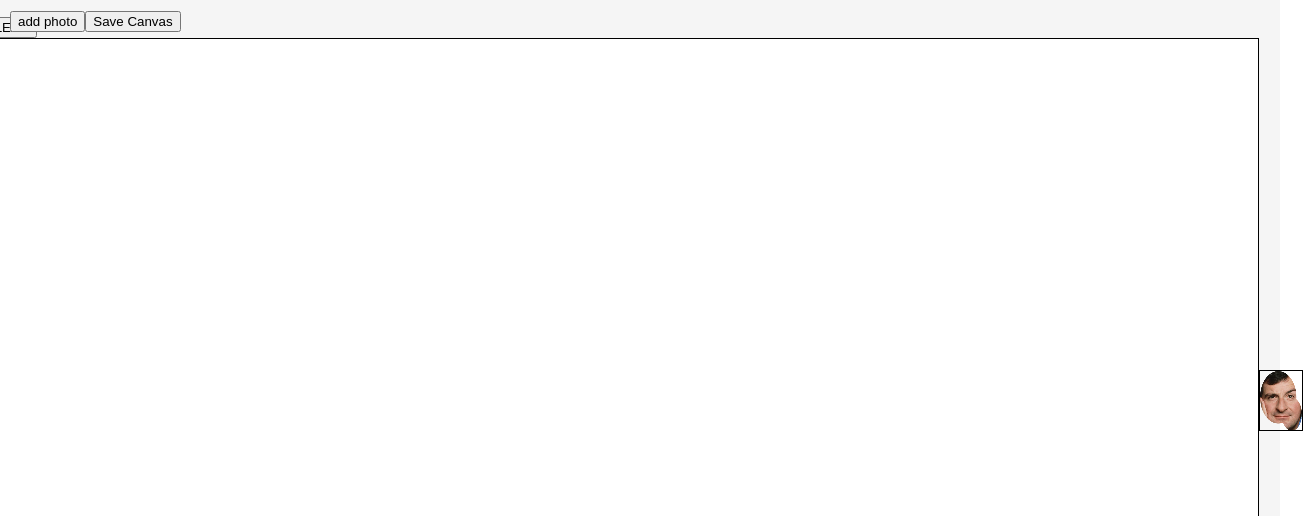
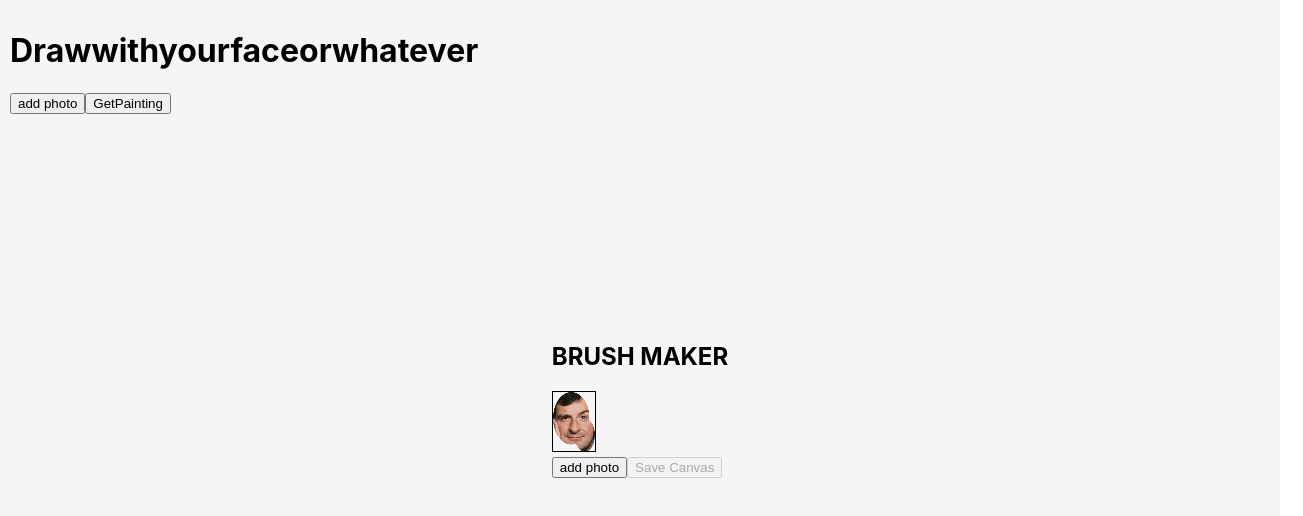
Before and after one commit to chrisdennett/drawwithyourfaceorwhatever, a React (Create React App) app: page / in a window 1280 px wide. Shown: the top 516 px of the page, 1303 px wide, since content can reach past the window. Built offline with nearby package versions, Linux system fonts and the light colour scheme.

Commit message:
separated make and draw

```diff
--- a/src/App.js
+++ b/src/App.js
@@ -1,81 +1,48 @@
-import React, { useState, useEffect } from "react";
+import React, { useState } from "react";
 import styled from "styled-components";
-import { CanvasSaver } from "./components/CanvasSaver";
+import { BrushMaker } from "./components/Brushmaker";
 import { DrawingCanvas } from "./components/DrawingCanvas";
-import PhotoSelector from "./components/PhotoSelector";
-import { useSampleImage } from "./hooks/useSampleImage";
+
+// pages "paint" / "makeBrush"
 
 const App = () => {
+  const [currPage, setCurrPage] = useState("makeBrush");
   const [brush, setBrush] = useState(null);
-  const [sourceImg, setSourceImg] = useState(null);
-  const [maskImg, setMaskImg] = useState(null);
-  const canvasRef = React.useRef(null);
-
-  useSampleImage("test-mask-transparent-bg.png", setMaskImg);
-  useSampleImage("doug.png", setSourceImg);
-
-  useEffect(() => {
-    if (!sourceImg || !maskImg) return;
-    if (!canvasRef || !canvasRef.current) return;
-
-    const { brushCanvas, w2hRatio } = createBrushCanvas(sourceImg, maskImg);
-    setBrush({ brushCanvas, w2hRatio });
-
-    const brushW = 42;
-    const brushH = brushW * w2hRatio;
-    const brushSize = { w: brushW, h: brushH };
-
-    const canvas = canvasRef.current;
-    canvas.width = 42;
-    canvas.height = brushH;
-
-    const ctx = canvas.getContext("2d");
-    paint(ctx, brushCanvas, 0, 0, brushSize);
-  }, [sourceImg, maskImg]);
 
   const onUpdateCanvas = (canv) => {
     // console.log(canv);
   };
+  const showPaintPage = () => {
+    setCurrPage("paint");
+  };
+  const showMakeBrushPage = () => {
+    setCurrPage("makeBrush");
+  };
 
   return (
     <Page>
-      <TopBar>
-        <PhotoSelector onPhotoSelected={setSourceImg} />
-        <CanvasSaver sourceCanvas={canvasRef.current} />
-      </TopBar>
-      <DrawingCanvas onUpdateCanvas={onUpdateCanvas} brush={brush} />
-      <canvas
-        ref={canvasRef}
-        width={window.innerWidth}
-        height={window.innerHeight}
-      />
+      <main>
+        {currPage === "paint" && (
+          <DrawingCanvas
+            onUpdateCanvas={onUpdateCanvas}
+            brush={brush}
+            showMakeBrushPage={showMakeBrushPage}
+          />
+        )}
+
+        {currPage === "makeBrush" && (
+          <BrushMaker
+            showPaintPage={showPaintPage}
+            setBrush={setBrush}
+            brush={brush}
+          />
+        )}
+      </main>
     </Page>
   );
 };
 
 export default App;
-
-const paint = (ctx, brushCanvas, x, y, brushsize) => {
-  ctx.drawImage(
-    brushCanvas,
-    0,
-    0,
-    brushCanvas.width,
-    brushCanvas.height,
-    x,
-    y,
-    brushsize.w,
-    brushsize.h
-  );
-};
-
-const TopBar = styled.div`
-  position: fixed;
-  top: 0;
-  left: 0;
-  right: 0;
-  padding: 10px;
-`;
 
 const Page = styled.div`
   display: flex;
@@ -83,33 +50,9 @@ const Page = styled.div`
   min-height: 100vh;
   align-items: center;
   justify-content: center;
+  overflow: hidden;
 
   canvas {
     border: 1px solid black;
   }
 `;
-
-const createBrushCanvas = (
-  sourceImg,
-  maskImg,
-  bounds = { left: 55, top: 56, right: 334, bottom: 453 }
-) => {
-  const { top, right, bottom, left } = bounds;
-  const outW = right - left;
-  const outH = bottom - top;
-
-  const canvas = document.createElement("canvas");
-  canvas.width = outW; // get widest sprite
-  canvas.height = outH; // add all sprites heights
-
-  const ctx = canvas.getContext("2d");
-  ctx.clearRect(0, 0, outW, outH);
-
-  ctx.drawImage(maskImg, left, top, outW, outH, 0, 0, outW, outH);
-  ctx.globalCompositeOperation = "source-in";
-  ctx.drawImage(sourceImg, left, top, outW, outH, 0, 0, outW, outH);
-
-  const w2hRatio = outH / outW;
-
-  return { brushCanvas: canvas, w2hRatio };
-};
--- a/src/components/Brushmaker.js
+++ b/src/components/Brushmaker.js
@@ -1,26 +1,47 @@
 import React, { useEffect, useRef, useState } from "react";
 import styled from "styled-components";
+import { paint } from "../helpers/helpers";
 import { useSampleImage } from "../hooks/useSampleImage";
-import { saveCanvas, drawCanvas } from "../helpers/helpers";
 import PhotoSelector from "./PhotoSelector";
 
-export const BrushMaker = ({ sourceCanvas }) => {
-  const [sourceImg, setSourceImg] = useState(useSampleImage("doug"));
+export const BrushMaker = ({
+  sourceCanvas,
+  showPaintPage,
+  setBrush,
+  brush,
+}) => {
+  const [sourceImg, setSourceImg] = useState(null);
+  const [maskImg, setMaskImg] = useState(null);
   const canvasRef = useRef(null);
 
+  useSampleImage("test-mask-transparent-bg.png", setMaskImg);
   useSampleImage("doug.png", setSourceImg);
 
   useEffect(() => {
-    if (!sourceImg) return;
+    if (!brush) return;
     if (!canvasRef || !canvasRef.current) return;
 
+    console.log("brush: ", brush);
+
+    const brushW = 42;
+    const brushH = brushW * brush.w2hRatio;
+
     const canvas = canvasRef.current;
-    canvas.width = sourceImg.width;
-    canvas.height = sourceImg.height;
+    canvas.width = 42;
+    canvas.height = brushH;
+
     const ctx = canvas.getContext("2d");
+    const { width, height } = brush.brushCanvas;
+    ctx.drawImage(brush.brushCanvas, 0, 0, width, height, 0, 0, brushW, brushH);
+  }, [brush, canvasRef]);
 
-    drawCanvas(ctx, sourceImg);
-  }, [sourceImg]);
+  useEffect(() => {
+    if (!sourceImg || !maskImg) return;
+    if (!canvasRef || !canvasRef.current) return;
+
+    const { brushCanvas, w2hRatio } = createBrushCanvas(sourceImg, maskImg);
+    setBrush({ brushCanvas, w2hRatio });
+  }, [sourceImg, maskImg, setBrush]);
 
   const onSave = () => {
     console.log("call save bruch method");
@@ -28,12 +49,13 @@ export const BrushMaker = ({ sourceCanvas }) => {
 
   return (
     <div>
+      <TopBar>
+        <h1>Drawwithyourfaceorwhatever</h1>
+        <PhotoSelector onPhotoSelected={setSourceImg} />
+        <button onClick={showPaintPage}>GetPainting</button>
+      </TopBar>
       <h2>BRUSH MAKER</h2>
-      <canvas
-        ref={canvasRef}
-        width={window.innerWidth}
-        height={window.innerHeight}
-      />
+      <canvas ref={canvasRef} />
       <div>
         <PhotoSelector onPhotoSelected={setSourceImg} />
         <Butt onClick={onSave} style={{ opacity: sourceCanvas ? 1 : 0.3 }}>
@@ -47,3 +69,37 @@ export const BrushMaker = ({ sourceCanvas }) => {
 const Butt = styled.button`
   cursor: pointer;
 `;
+
+const TopBar = styled.div`
+  position: fixed;
+  top: 0;
+  left: 0;
+  right: 0;
+  height: 60px;
+  padding: 10px;
+`;
+
+const createBrushCanvas = (
+  sourceImg,
+  maskImg,
+  bounds = { left: 55, top: 56, right: 334, bottom: 453 }
+) => {
+  const { top, right, bottom, left } = bounds;
+  const outW = right - left;
+  const outH = bottom - top;
+
+  const canvas = document.createElement("canvas");
+  canvas.width = outW; // get widest sprite
+  canvas.height = outH; // add all sprites heights
+
+  const ctx = canvas.getContext("2d");
+  ctx.clearRect(0, 0, outW, outH);
+
+  ctx.drawImage(maskImg, left, top, outW, outH, 0, 0, outW, outH);
+  ctx.globalCompositeOperation = "source-in";
+  ctx.drawImage(sourceImg, left, top, outW, outH, 0, 0, outW, outH);
+
+  const w2hRatio = outH / outW;
+
+  return { brushCanvas: canvas, w2hRatio };
+};
--- a/src/components/DrawingCanvas.js
+++ b/src/components/DrawingCanvas.js
@@ -1,8 +1,11 @@
 import React, { useEffect, useRef, useState } from "react";
+import styled from "styled-components";
+import { paint } from "../helpers/helpers";
 
 export const DrawingCanvas = ({
   onUpdateCanvas,
   brush,
+  showMakeBrushPage,
   brushSize = { w: 42, h: 50 },
 }) => {
   const [isDrawing, setIsDrawing] = useState(false);
@@ -81,7 +84,12 @@ export const DrawingCanvas = ({
 
   return (
     <div>
-      <button onClick={clearCanvas}>CLEAR</button>
+      <TopBar>
+        <h1>Drawwithyourfaceorwhatever</h1>
+        <button onClick={clearCanvas}>CLEAR</button>
+        <button onClick={showMakeBrushPage}>Edit Brush</button>
+      </TopBar>
+
       <canvas
         ref={canvas}
         onMouseDown={onMouseDown}
@@ -93,11 +101,11 @@ export const DrawingCanvas = ({
   );
 };
 
-const paint = (ctx, brush, brushSize, x, y) => {
-  const { width, height } = brush;
-  const { w, h } = brushSize;
-  const halfW = w / 2;
-  const halfH = h / 2;
-
-  ctx.drawImage(brush, 0, 0, width, height, x - halfW, y - halfH, w, h);
-};
+const TopBar = styled.div`
+  position: fixed;
+  top: 0;
+  left: 0;
+  right: 0;
+  height: 60px;
+  padding: 10px;
+`;
--- a/src/helpers/helpers.js
+++ b/src/helpers/helpers.js
@@ -19,3 +19,13 @@ export const saveCanvas = (
 export const drawCanvas = (ctx, source) => {
   ctx.drawImage(source, 0, 0);
 };
+
+// PAINT BRUSH TO CANVAS
+export const paint = (ctx, brush, brushSize, x, y) => {
+  const { width, height } = brush;
+  const { w, h } = brushSize;
+  const halfW = w / 2;
+  const halfH = h / 2;
+
+  ctx.drawImage(brush, 0, 0, width, height, x - halfW, y - halfH, w, h);
+};
```
Also changed, not shown: 1 other file (tests, documents, lock files or other folders).
